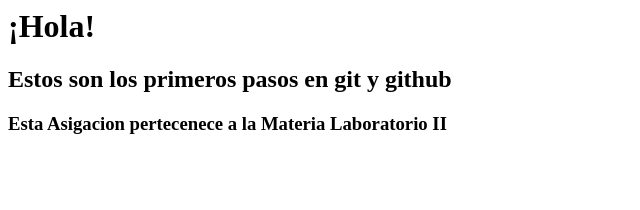
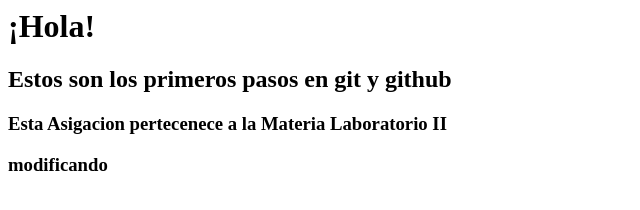
Before and after one commit to yurisjbc23/PruebaLab, a plain HTML site: page index.html in a window 1280 px wide. Shown: the whole page, without its empty margins (0-640 px from the left). Drawn offline with Linux system fonts and the light colour scheme.

Commit message:
Update index.html
este es un commit hecho desde la rama yurisbellysB desde github

```diff
--- a/index.html
+++ b/index.html
@@ -9,5 +9,6 @@
     <h1>¡Hola!</h1>
     <h2>Estos son los primeros pasos en git y github</h2>
     <h3>Esta Asigacion pertecenece a la Materia Laboratorio II</h3>
+    <h3>modificando</h3>
 </body>
 </html>
```
